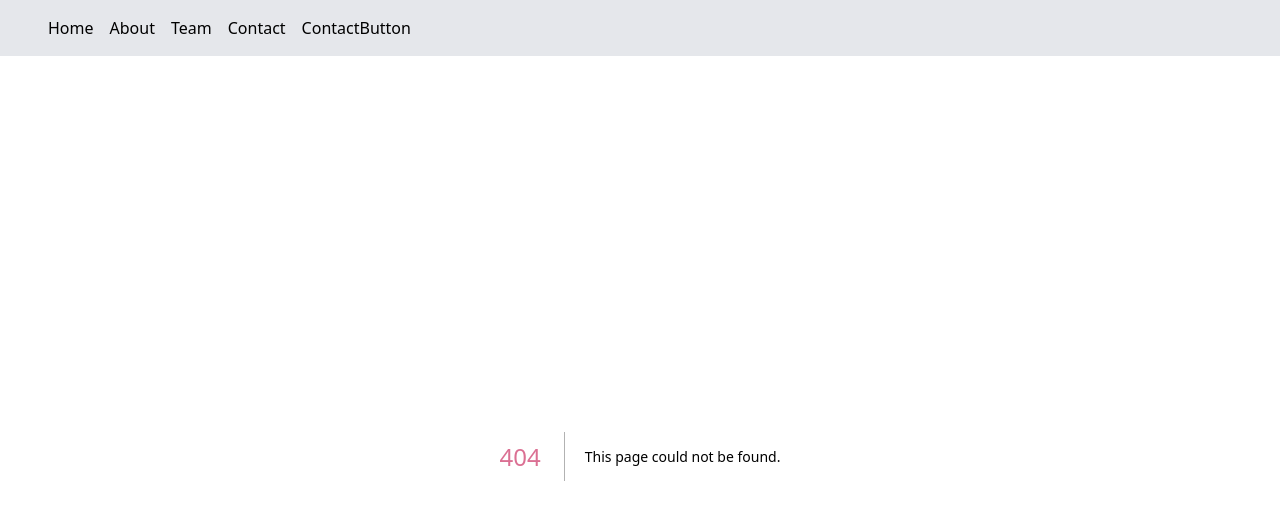
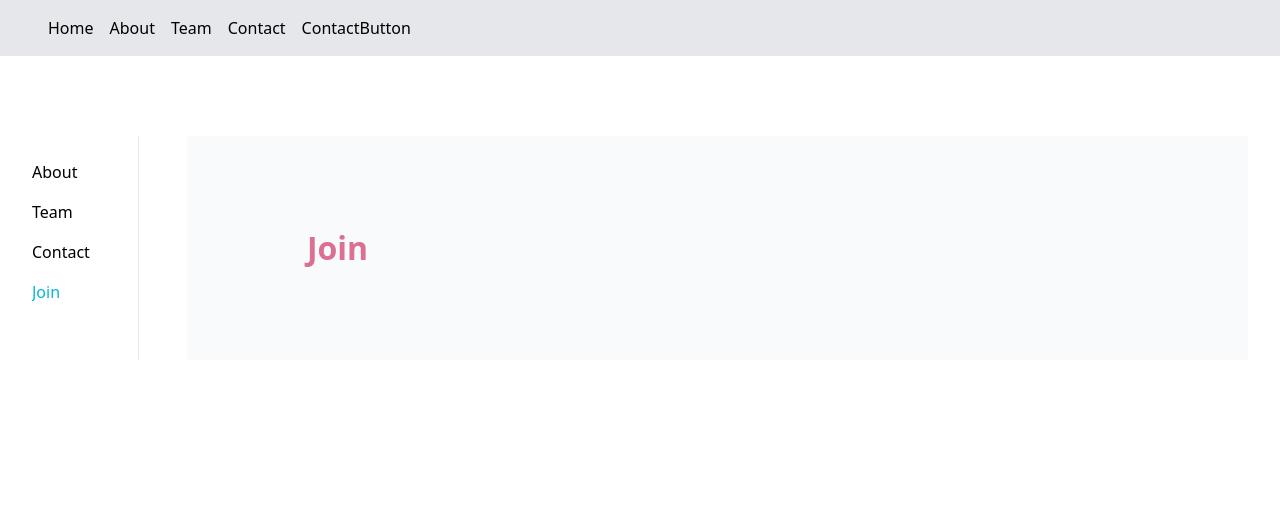
Before and after one commit to farukwebcode21/next-started, a Next.js app: page /join in a window 1280 px wide. Before the commit this address had no page. Shown: the top 520 px of the page. Built offline with nearby package versions, Linux system fonts and the light colour scheme.

Commit message:
group routing

```diff
--- /dev/null
+++ b/app/(company)/about/page.jsx
@@ -0,0 +1,11 @@
+import React from 'react'
+
+const Page = () => {
+  return (
+    <div>
+      <h1 className='text-5xl font-bold text-purple-800'>About Pages</h1>
+    </div>
+  )
+}
+
+export default Page
--- a/app/about/page.jsx
+++ b/app/(company)/join/page.jsx
@@ -2,9 +2,9 @@ import React from 'react'
 
 const Page = () => {
   return (
-    <section className='py-24'>
+    <section>
       <div className='container'>
-        <h1 className='text-5xl font-bold text-purple-800'>About Pages</h1>
+        <h1>Join</h1>
       </div>
     </section>
   )
--- /dev/null
+++ b/app/(company)/layout.jsx
@@ -0,0 +1,32 @@
+import React from 'react'
+import NavLink from '../components/ui/NavLink'
+
+const CompanyLayout = ({ children }) => {
+  return (
+    <section className='py-20'>
+      <div className='container flex'>
+        <div className='overflow-y-auto border-r border-gray-200 py-6 pr-12'>
+          <nav className='flex flex-col'>
+            <ul role='list' className='flex flex-1 flex-col gap-y-4'>
+              <li>
+                <NavLink href={'/about'}>About</NavLink>
+              </li>{' '}
+              <li>
+                <NavLink href={'/team'}>Team</NavLink>
+              </li>{' '}
+              <li>
+                <NavLink href={'/contact'}>Contact</NavLink>
+              </li>{' '}
+              <li>
+                <NavLink href={'/join'}>Join</NavLink>
+              </li>
+            </ul>
+          </nav>
+        </div>
+        <main className='ml-12 grow bg-gray-50 p-6'>{children}</main>
+      </div>
+    </section>
+  )
+}
+
+export default CompanyLayout
--- a/app/about/layout.jsx
+++ /dev/null
@@ -1,11 +0,0 @@
-import React from 'react'
-
-const AboutLayout = ({ children }) => {
-  return (
-    <section>
-      <div className='container'>{children}</div>
-    </section>
-  )
-}
-
-export default AboutLayout
--- a/app/components/layout/header.jsx
+++ b/app/components/layout/header.jsx
@@ -15,7 +15,7 @@ const Header = () => {
             <NavLink href={'/about'}>About</NavLink>
           </li>
           <li>
-            <NavLink href={'/about/team'}>Team</NavLink>
+            <NavLink href={'/team'}>Team</NavLink>
           </li>
           <li>
             <NavLink href={'/contact'}>Contact</NavLink>
```
Also changed, not shown: app/(company)/contact/page.jsx (renamed from app/contact/page.jsx), app/(company)/team/page.jsx (renamed from app/about/team/page.jsx), 1 other file (tests, documents, lock files or other folders).
